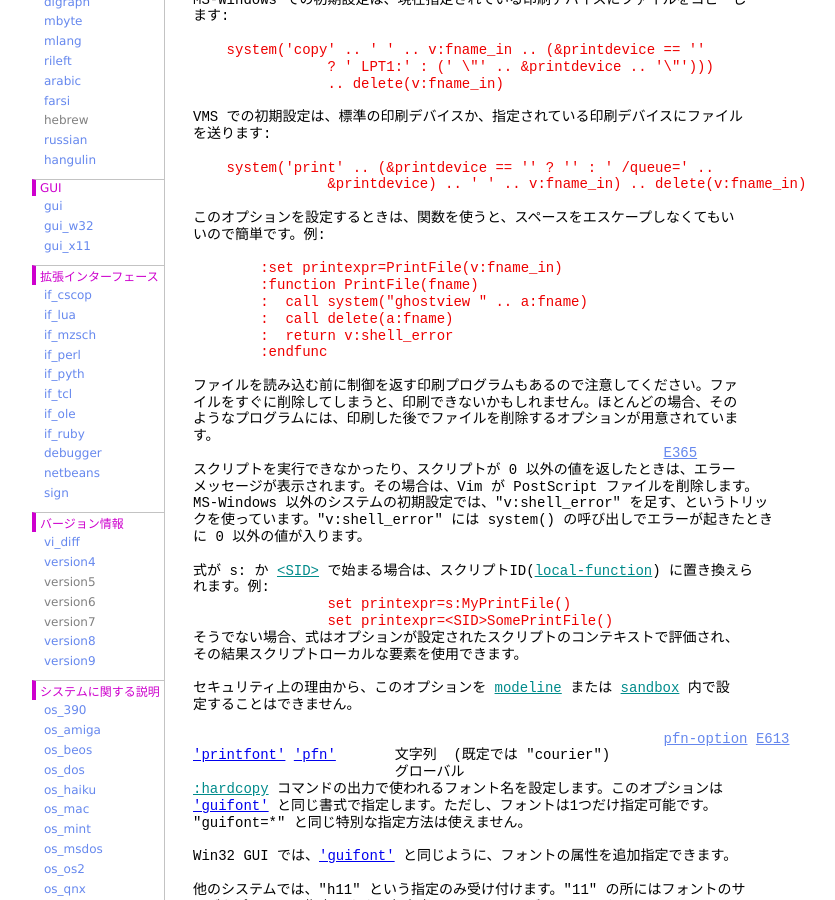
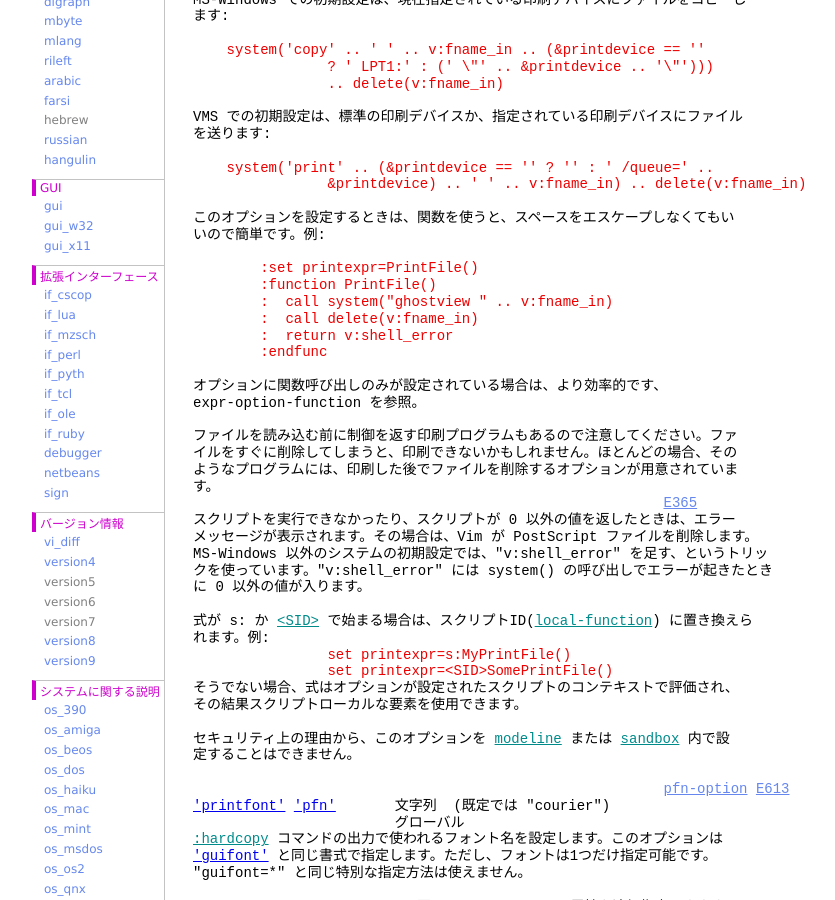
Before and after one commit to vim-jp/vimdoc-ja, a Jekyll site: the page built from print.html, in a window 1280 px wide and 900 px high, scrolled down 2576 px. Shown: the whole window, without its empty margins (208-1043 px from the left). Built offline with Jekyll 4.4.1, drawn with Linux system fonts in a browser that asks for light colours; nearby versions of some CDN libraries; comment, search, counter and statistics services are not loaded; some of the changed text lies outside the part shown.

Commit message:
Generated by GitHub workflow 3288889072
https://github.com/vim-jp/vimdoc-ja-working/actions/runs/3288889072

```diff
--- a/print.html
+++ b/print.html
@@ -3,7 +3,7 @@ layout: vimdoc
 helpname: 'print'
 ---
 <div id='vimCodeElement'>
-<a class="Constant" href="print.html" name="print.txt">print.txt</a>&nbsp;&nbsp;&nbsp;&nbsp; For&nbsp;<span class="Identifier">Vim バージョン 9.0.</span>&nbsp;&nbsp;Last change: 2022 Jan 23<br>
+<a class="Constant" href="print.html" name="print.txt">print.txt</a>&nbsp;&nbsp;&nbsp;&nbsp; For&nbsp;<span class="Identifier">Vim バージョン 9.0.</span>&nbsp;&nbsp;Last change: 2022 Oct 01<br>
 <br>
 <br>
 &nbsp;&nbsp;&nbsp;&nbsp;&nbsp;&nbsp;&nbsp;&nbsp;&nbsp;&nbsp;&nbsp;&nbsp;&nbsp;&nbsp;&nbsp;&nbsp;&nbsp;&nbsp;<span class="Identifier">VIMリファレンスマニュアル&nbsp;&nbsp;&nbsp;&nbsp;by Bram Moolenaar</span><br>
@@ -159,12 +159,15 @@ VMS での初期設定は、標準の印刷デバイスか、指定されてい
 このオプションを設定するときは、関数を使うと、スペースをエスケープしなくてもい<br>
 いので簡単です。例:<br>
 <br>
-<div class="helpExample">&nbsp;&nbsp;&nbsp;&nbsp;&nbsp;&nbsp;&nbsp;&nbsp;:set printexpr=PrintFile(v:fname_in)<br>
-&nbsp;&nbsp;&nbsp;&nbsp;&nbsp;&nbsp;&nbsp;&nbsp;:function PrintFile(fname)<br>
-&nbsp;&nbsp;&nbsp;&nbsp;&nbsp;&nbsp;&nbsp;&nbsp;:&nbsp;&nbsp;call system(&quot;ghostview &quot; .. a:fname)<br>
-&nbsp;&nbsp;&nbsp;&nbsp;&nbsp;&nbsp;&nbsp;&nbsp;:&nbsp;&nbsp;call delete(a:fname)<br>
+<div class="helpExample">&nbsp;&nbsp;&nbsp;&nbsp;&nbsp;&nbsp;&nbsp;&nbsp;:set printexpr=PrintFile()<br>
+&nbsp;&nbsp;&nbsp;&nbsp;&nbsp;&nbsp;&nbsp;&nbsp;:function PrintFile()<br>
+&nbsp;&nbsp;&nbsp;&nbsp;&nbsp;&nbsp;&nbsp;&nbsp;:&nbsp;&nbsp;call system(&quot;ghostview &quot; .. v:fname_in)<br>
+&nbsp;&nbsp;&nbsp;&nbsp;&nbsp;&nbsp;&nbsp;&nbsp;:&nbsp;&nbsp;call delete(v:fname_in)<br>
 &nbsp;&nbsp;&nbsp;&nbsp;&nbsp;&nbsp;&nbsp;&nbsp;:&nbsp;&nbsp;return v:shell_error<br>
 &nbsp;&nbsp;&nbsp;&nbsp;&nbsp;&nbsp;&nbsp;&nbsp;:endfunc</div>
+<br>
+オプションに関数呼び出しのみが設定されている場合は、より効率的です、<br>
+<span class="MissingTag">expr-option-function</span>&nbsp;を参照。<br>
 <br>
 ファイルを読み込む前に制御を返す印刷プログラムもあるので注意してください。ファ<br>
 イルをすぐに削除してしまうと、印刷できないかもしれません。ほとんどの場合、その<br>
```
